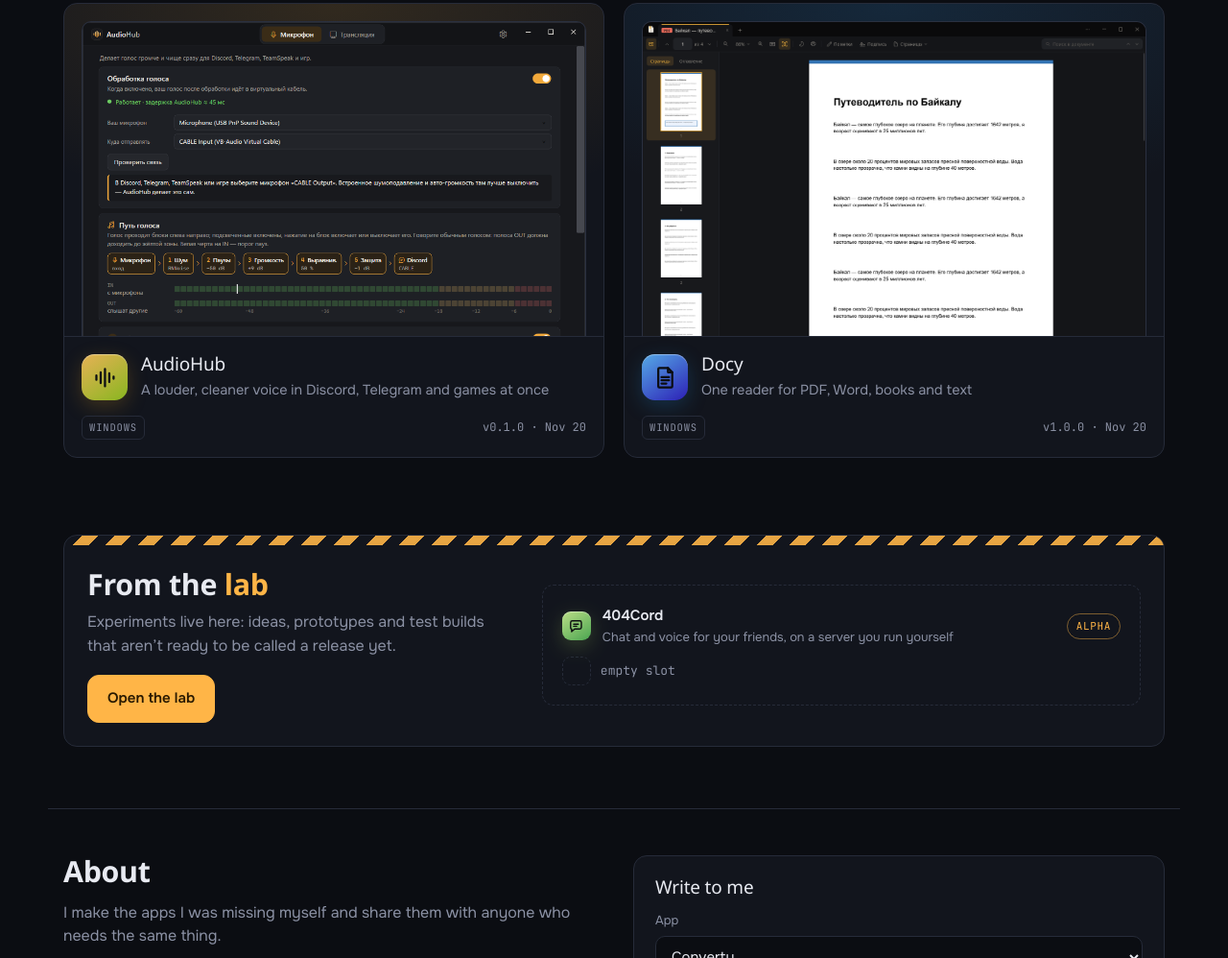
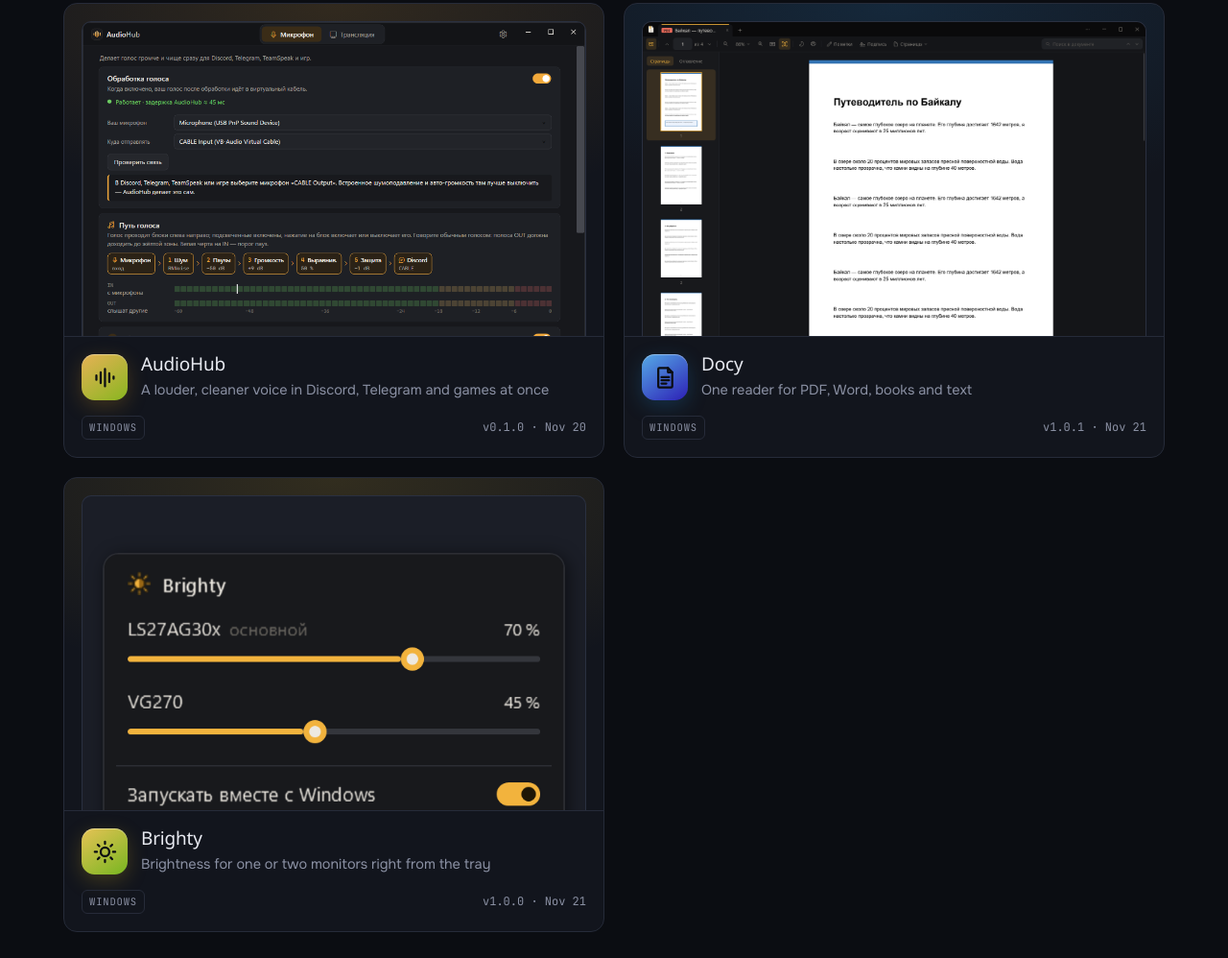
Before and after one commit to kyomor1/nullpoint, a plain HTML site: page index.html in a window 1280 px wide. Shown: the part 1802-2800 px from the top of the page at 96% size. Drawn offline with Linux system fonts and the light colour scheme; a web font is replaced by a local one.

Commit message:
Docy 1.0.1 and Brighty 1.0.0 in apps
Co-Authored-By: Claude Opus 5.5 <noreply@anthropic.com>

```diff
--- a/index.html
+++ b/index.html
@@ -2,7 +2,7 @@
 <html lang="ru">
 <meta charset="utf-8">
 <meta name="viewport" content="width=device-width, initial-scale=1, viewport-fit=cover">
-<meta name="description" content="Приложения Kyo Mori для Windows: Converty, FPS Scope, D-Shift, Clipy, AudioHub и Docy.">
+<meta name="description" content="Приложения Kyo Mori для Windows: Converty, FPS Scope, D-Shift, Clipy, AudioHub, Docy и Brighty.">
 <title>Nullpoint</title>
 <meta name="claude:viewport-fit-sides" content="cover">
 <link rel="preconnect" href="https://fonts.googleapis.com">
@@ -514,7 +514,8 @@ const GLYPH = {
   clip: '<rect x="5.5" y="4.5" width="13" height="16.5" rx="2"/><path d="M9 4.5V3h6v1.5M9 10h6M9 13.5h6M9 17h3.5"/>',
   chat: '<path d="M4 6.5A2.5 2.5 0 0 1 6.5 4h11A2.5 2.5 0 0 1 20 6.5v7a2.5 2.5 0 0 1-2.5 2.5H10l-4.5 4v-4h0A1.5 1.5 0 0 1 4 14.5z"/><path d="M8.5 9h7M8.5 12h4.5"/>',
   wave: '<path d="M4 10v4M8 7v10M12 4v16M16 8v8M20 11v2"/>',
-  doc: '<path d="M6.5 3h8l4 4v13a1 1 0 0 1-1 1h-11a1 1 0 0 1-1-1V4a1 1 0 0 1 1-1z"/><path d="M14.5 3v4h4M8.5 11.5h7M8.5 14.5h7M8.5 17.5h4.5"/>'
+  doc: '<path d="M6.5 3h8l4 4v13a1 1 0 0 1-1 1h-11a1 1 0 0 1-1-1V4a1 1 0 0 1 1-1z"/><path d="M14.5 3v4h4M8.5 11.5h7M8.5 14.5h7M8.5 17.5h4.5"/>',
+  sun: '<circle cx="12" cy="12" r="4"/><path d="M12 2.5v2M12 19.5v2M2.5 12h2M19.5 12h2M5.3 5.3l1.4 1.4M17.3 17.3l1.4 1.4M5.3 18.7l1.4-1.4M17.3 6.7l1.4-1.4"/>'
 };
 
 /* Приложения. Тексты, которые стоит проверить, помечены в ответе */
@@ -706,10 +707,10 @@ const APPS = [
     id: 'docy', name: 'Docy', hue: 205, glyph: 'doc',
     kind: { ru: 'Документы', en: 'Documents' },
     tag: { ru: 'Одна читалка для PDF, Word, книг и текстов', en: 'One reader for PDF, Word, books and text' },
-    platforms: ['win'], ver: '1.0.0', date: '2026-11-20', release: 'docy-v1.0.0', shotSize: [1400, 1040],
+    platforms: ['win'], ver: '1.0.1', date: '2026-11-21', release: 'docy-v1.0.1', shotSize: [1400, 1040],
     files: [
-      { kind: { ru: 'Установщик', en: 'Installer' }, file: 'Docy-1.0.0-setup-win-x64.exe', size: '51 MB' },
-      { kind: { ru: 'Портативная версия', en: 'Portable' }, file: 'Docy-1.0.0-portable-win-x64.zip', size: '70 MB' }
+      { kind: { ru: 'Установщик', en: 'Installer' }, file: 'Docy-1.0.1-setup-win-x64.exe', size: '51 MB' },
+      { kind: { ru: 'Портативная версия', en: 'Portable' }, file: 'Docy-1.0.1-portable-win-x64.zip', size: '70 MB' }
     ],
     desc: {
       ru: 'Docy открывает PDF, Word, RTF, ODT, EPUB, FB2, Markdown, TXT, XPS и комиксы CBZ во вкладках одного окна. В PDF можно делать пометки, переставлять и удалять страницы, заполнять формы и ставить подпись, а сканы распознаются встроенным распознавателем Windows. Word, RTF, TXT и Markdown можно править. Без рекламы и телеметрии, работает без интернета.',
@@ -728,7 +729,37 @@ const APPS = [
       [{ ru: 'Интернет', en: 'Internet' }, { ru: 'не нужен', en: 'not needed' }]
     ],
     log: [
+      { v: '1.0.1', d: '2026-11-21', items: { ru: ['Миниатюра страницы больше не становится белой после пометок маркером, подчёркиванием или заметкой, в том числе после отмены'], en: ['The page thumbnail no longer turns blank after highlighting, underlining or adding a note, including after undo'] } },
       { v: '1.0.0', d: '2026-11-20', items: { ru: ['Первый выпуск: PDF, Word, RTF, ODT, EPUB, FB2, Markdown, TXT, XPS и CBZ во вкладках одного окна', 'PDF: пометки, работа со страницами, формы, подпись и распознавание сканов', 'Экспорт любого документа в PDF, страниц в PNG и JPG, текста в TXT', 'Правка Word, RTF, TXT и Markdown', 'Русский и английский интерфейс, установщик и портативная версия'], en: ['First release: PDF, Word, RTF, ODT, EPUB, FB2, Markdown, TXT, XPS and CBZ in tabs of one window', 'PDF: annotations, page tools, forms, signatures and OCR for scans', 'Export any document to PDF, pages to PNG and JPG, text to TXT', 'Editing for Word, RTF, TXT and Markdown', 'Russian and English interface, installer and portable version'] } }
+    ]
+  },
+  {
+    id: 'brighty', name: 'Brighty', hue: 45, glyph: 'sun',
+    kind: { ru: 'Мониторы', en: 'Displays' },
+    tag: { ru: 'Яркость одного или двух мониторов прямо из трея', en: 'Brightness for one or two monitors right from the tray' },
+    platforms: ['win'], ver: '1.0.0', date: '2026-11-21', release: 'brighty-v1.0.0', shotSize: [692, 596],
+    files: [
+      { kind: { ru: 'Установщик', en: 'Installer' }, file: 'Brighty-1.0.0-setup-win-x64.exe', size: '43 MB' },
+      { kind: { ru: 'Портативная версия', en: 'Portable' }, file: 'Brighty-1.0.0-portable-win-x64.zip', size: '58 MB' }
+    ],
+    desc: {
+      ru: 'Brighty — маленький значок-солнце в трее. Щёлкаешь по нему, и открывается панель с ползунком яркости для каждого подключённого монитора. Яркость меняется сразу, пока двигаешь ползунок. Внешние мониторы регулируются по DDC/CI, экран ноутбука через Windows. Без рекламы и телеметрии, работает без интернета и без прав администратора.',
+      en: 'Brighty is a small sun icon in the tray. Click it and a panel opens with a brightness slider for every connected monitor. Brightness changes live as you drag. External monitors are controlled over DDC/CI and a laptop screen through Windows. No ads or telemetry, works offline and without admin rights.'
+    },
+    features: {
+      ru: ['Ползунок на каждый монитор с его названием', 'Мониторы определяются при каждом открытии', 'Яркость меняется сразу, колесо и стрелки тоже работают', 'Внешние мониторы по DDC/CI, экран ноутбука через Windows', 'Неподдерживаемый монитор показан с пометкой', 'Закрывается кликом мимо или по Esc', 'Запуск вместе с Windows', 'Русский и английский интерфейс'],
+      en: ['A slider for each monitor with its name', 'Monitors are detected every time the panel opens', 'Live brightness; mouse wheel and arrow keys work too', 'External monitors over DDC/CI, laptop screen through Windows', 'Unsupported monitors are marked as such', 'Closes on an outside click or Esc', 'Start with Windows', 'Russian and English interface']
+    },
+    images: ['screenshots/brighty-1.png', 'screenshots/brighty-2.png', 'screenshots/brighty-3.png'],
+    shots: { ru: ['Два монитора', 'Ноутбук и два монитора', 'Один монитор'], en: ['Two monitors', 'Laptop and two monitors', 'One monitor'] },
+    req: [
+      ['Windows', { ru: '10 (1809) или 11, x64', en: '10 (1809) or 11, x64' }],
+      [{ ru: 'Монитор', en: 'Monitor' }, { ru: 'с включённым DDC/CI', en: 'with DDC/CI turned on' }],
+      [{ ru: 'Права', en: 'Rights' }, { ru: 'администратор не нужен', en: 'no admin needed' }],
+      [{ ru: 'Интернет', en: 'Internet' }, { ru: 'не нужен', en: 'not needed' }]
+    ],
+    log: [
+      { v: '1.0.0', d: '2026-11-21', items: { ru: ['Первый выпуск: значок в трее и панель с ползунком яркости для каждого монитора', 'Внешние мониторы по DDC/CI, экран ноутбука через Windows', 'Запуск вместе с Windows, русский и английский интерфейс, установщик и портативная версия'], en: ['First release: a tray icon and a panel with a brightness slider for each monitor', 'External monitors over DDC/CI, laptop screen through Windows', 'Start with Windows, Russian and English interface, installer and portable version'] } }
     ]
   }
 ];
```
Also changed, not shown: screenshots/brighty-1.png (added), screenshots/brighty-2.png (added), screenshots/brighty-3.png (added).
